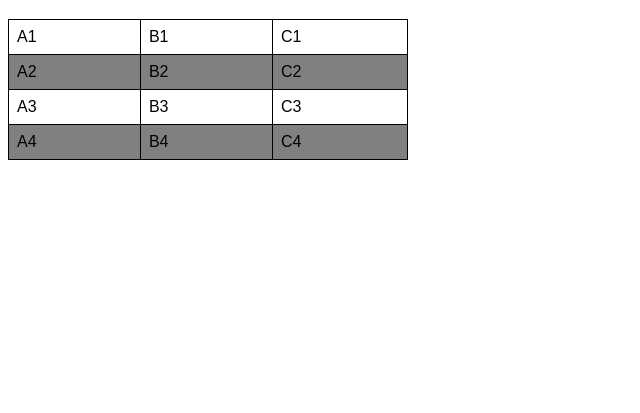
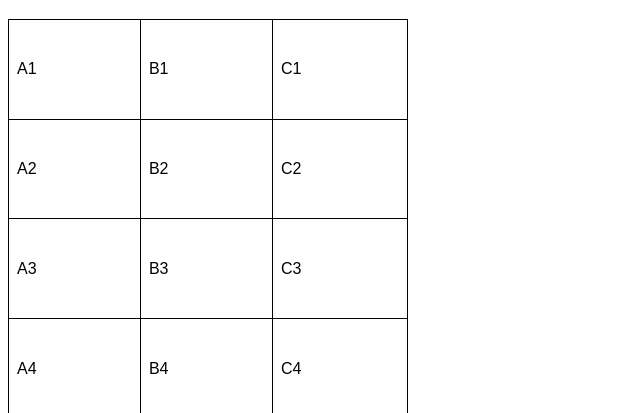
Before and after one commit to sofiasalomaosantana/Curso-html-css, a plain HTML site: page exercícios/ex023/tabela001.html in a window 1280 px wide. Shown: the part 61-474 px from the top of the page, without its empty margins (0-640 px from the left). Drawn offline with Linux system fonts and the light colour scheme.

Commit message:
alinhamento tabelas

```diff
--- a/exercícios/ex023/tabela001.html
+++ b/exercícios/ex023/tabela001.html
@@ -10,14 +10,18 @@
         }
         table{
             width: 400px;
+            height:400px;
             border-collapse: collapse;
-        }
-        tr.linha{
-            background-color: gray;
         }
         td{
             padding:8px;
             border: 1px solid black;
+            text-align: left;/*Alinhamento horizontal*/
+            vertical-align: center; /*Alinhamento vertical*/
+        }
+
+        .numero{
+            text-align:right;
         }
     </style>
 </head>
@@ -30,7 +34,7 @@
             <td>B1</td>
             <td>C1</td>
         </tr>
-        <tr class="linha">
+        <tr>
             <td>A2</td>
             <td>B2</td>
             <td>C2</td>
@@ -40,7 +44,7 @@
             <td>B3</td>
             <td>C3</td>
         </tr>
-         <tr class="linha">
+         <tr>
             <td>A4</td>
             <td>B4</td>
             <td>C4</td>
```
